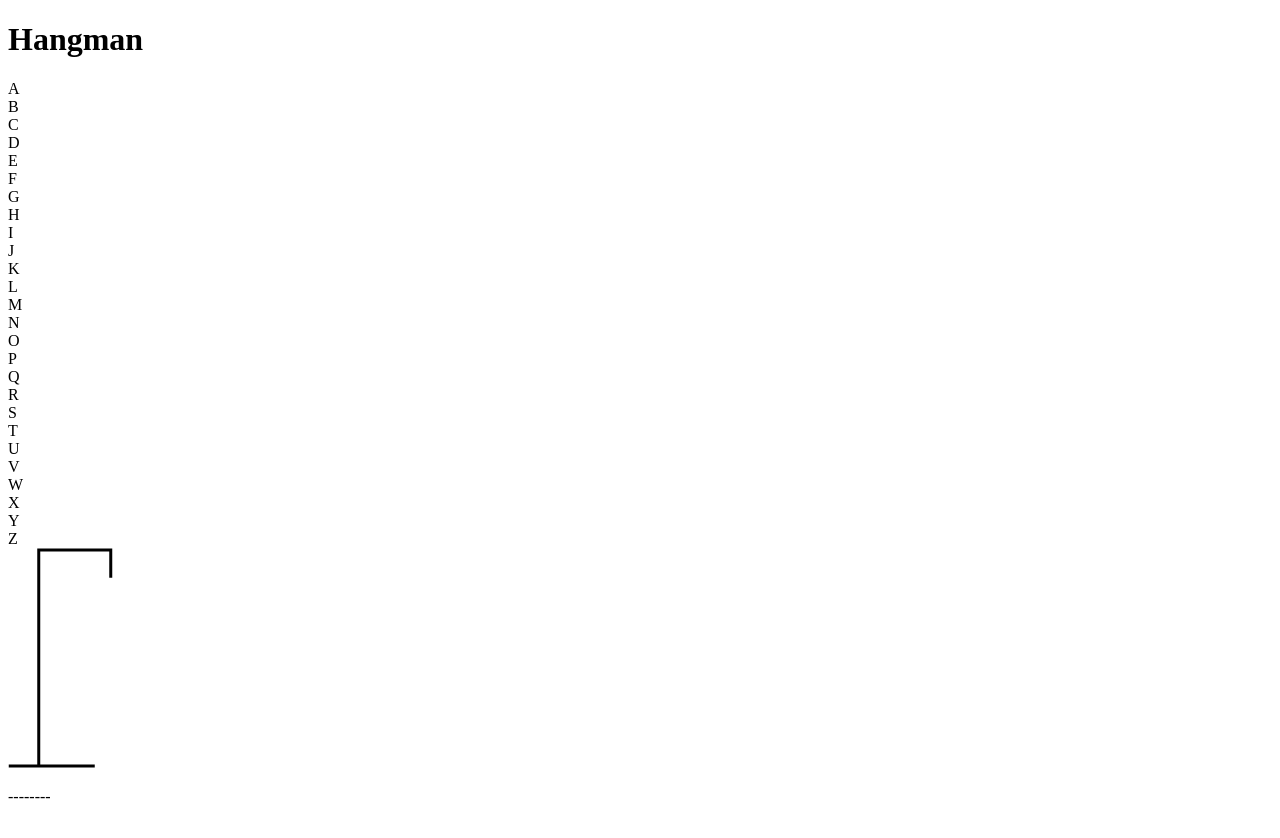
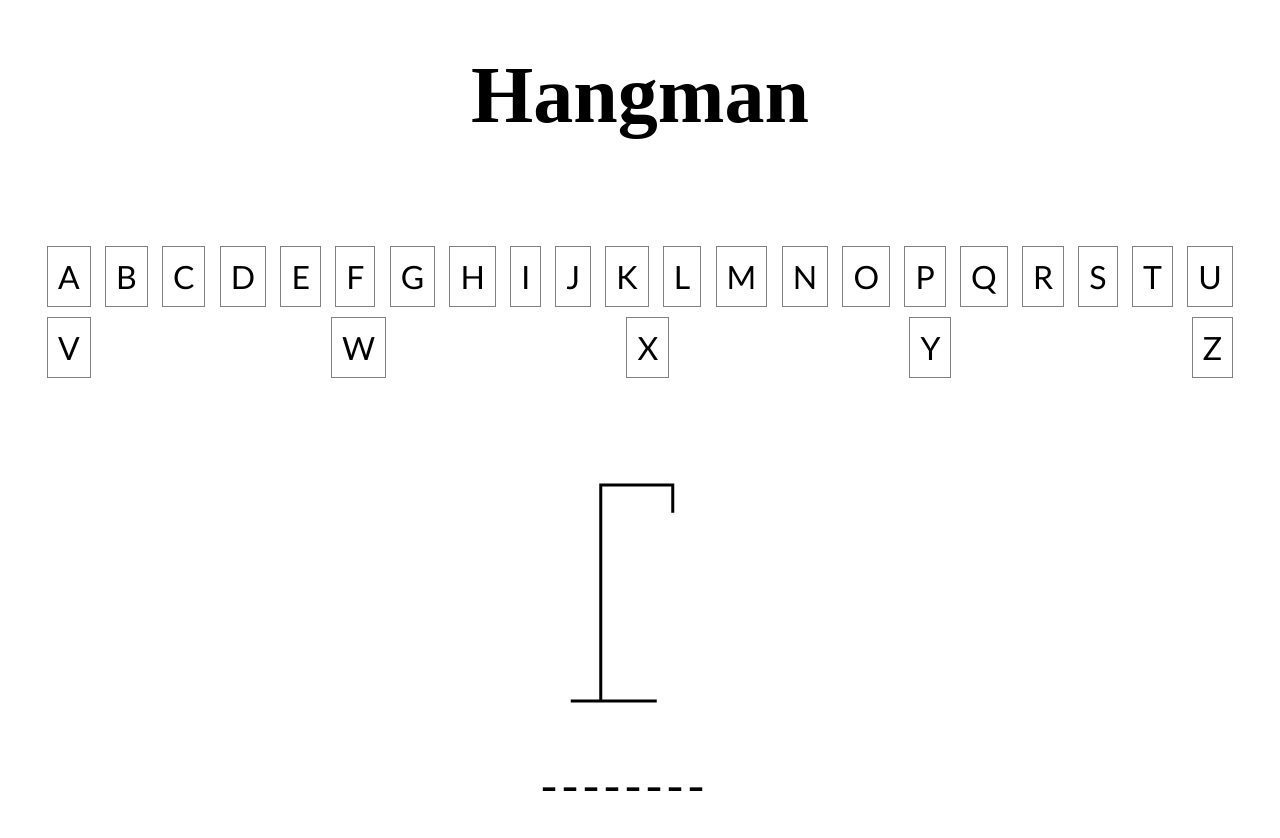
Before and after one commit to Dev-H-G/Hangman-Game, a plain HTML site: page index.html in a window 1280 px wide. Drawn offline with Linux system fonts and the light colour scheme.

Commit message:
Css codes

```diff
--- a/index.html
+++ b/index.html
@@ -5,7 +5,7 @@
     <meta http-equiv="X-UA-Compatible" content="IE=edge">
     <meta name="viewport" content="width=device-width, initial-scale=1.0">
     <link rel="stylesheet" href="style.css">
-    <title>Document</title>
+    <title>Hangman</title>
 </head>
 <body>
     <div>
--- a/style.css
+++ b/style.css
@@ -0,0 +1,57 @@
+*{
+    margin: 0;
+    padding: 0;
+    box-sizing: border-box;
+}
+body{
+    text-align: center;
+}
+h1{
+    font-size:80px;
+    margin: 50px 0 80px 0;
+}
+.keyword{
+   display: flex;
+   flex-wrap: wrap;
+   justify-content: space-between;
+   margin: 1em 0;
+   margin:100px 40px;
+}
+.keyword div {
+    display: flex;
+    flex-wrap: wrap;
+    justify-content: space-between;
+    border: 1px solid rgb(129, 129, 129);
+    padding: 10px;
+    font-size: 2rem;
+    font-family: 'Gill Sans', 'Gill Sans MT', Calibri, 'Trebuchet MS', sans-serif;
+    margin: 5px 7px;
+    cursor: pointer;
+}
+.keyword div:active{
+    opacity: 0.7;
+    display: block;
+}
+.keyword div:hover{
+    background-color: rgb(172, 172, 172);
+}
+.keyword div.used {
+    background-color: lightgray;
+    color:rgb(87, 87, 87);
+    opacity: 0.5;
+ }
+.image img{
+    margin-bottom: 50px;
+}
+.kalameh p{
+    letter-spacing: 5px;
+    font-size: 3rem;
+    margin-bottom: 100px;
+    padding-right: 30px;
+}
+.payam p{
+    color: darkslategray;
+    font-size: 50px;
+    font-weight: bold;
+    margin-bottom: 200px;
+}
```
